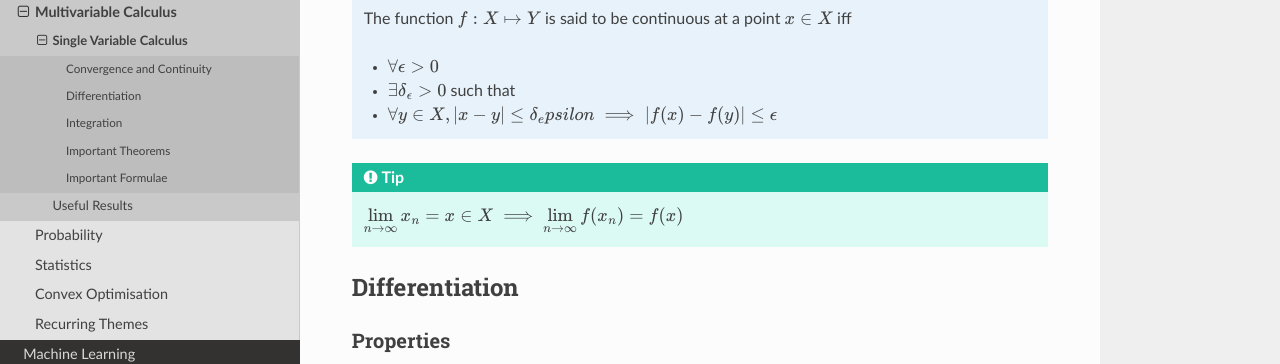
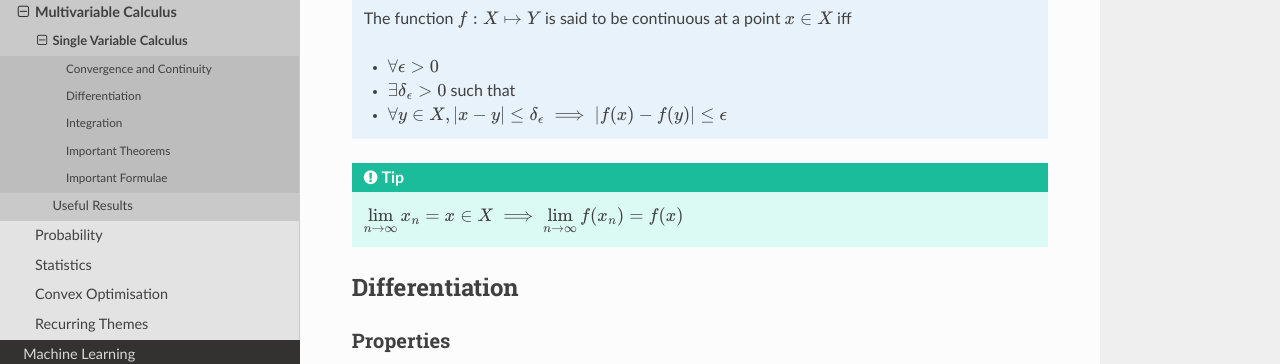
Before and after one commit to uselesstechjunks/leetcode, a Sphinx documentation site: the page built from docs/source/math/calc3/calc1.rst, in a window 1280 px wide and 900 px high, scrolled down 1141 px. Shown: the part 155-519 px from the top of the window. Built offline with Sphinx 7.4.7 and the Read the Docs theme 2.0.0, drawn with Linux system fonts in a browser that asks for light colours.

```diff
--- a/docs/source/math/calc3/calc1.rst
+++ b/docs/source/math/calc3/calc1.rst
@@ -47,7 +47,7 @@ Let :math:`f:X\subset\mathbb{R}\mapsto Y\subset\mathbb{R}`.
 
 	* :math:`\forall\epsilon > 0`
 	* :math:`\exists\delta_\epsilon > 0` such that
-	* :math:`\forall y\in X, |x-y|\leq\delta_epsilon\implies |f(x)-f(y)|\leq\epsilon`
+	* :math:`\forall y\in X, |x-y|\leq\delta_\epsilon\implies |f(x)-f(y)|\leq\epsilon`
 
 .. tip::
 	:math:`\lim\limits_{n\to\infty} x_n=x\in X\implies \lim\limits_{n\to\infty} f(x_n)=f(x)`
```
